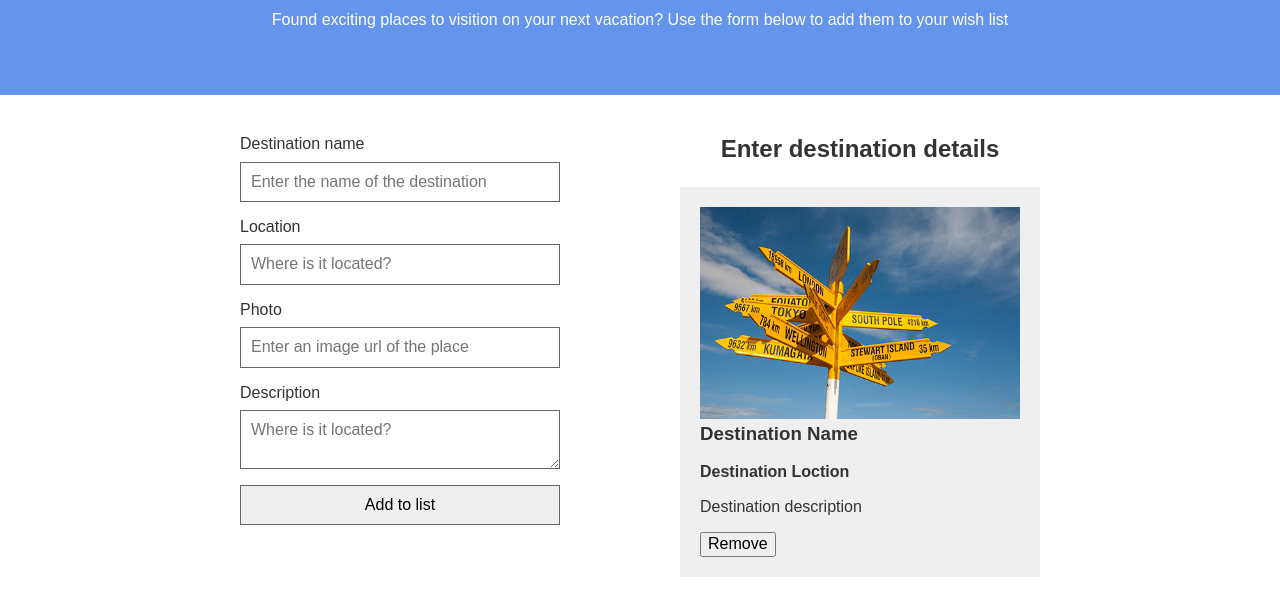
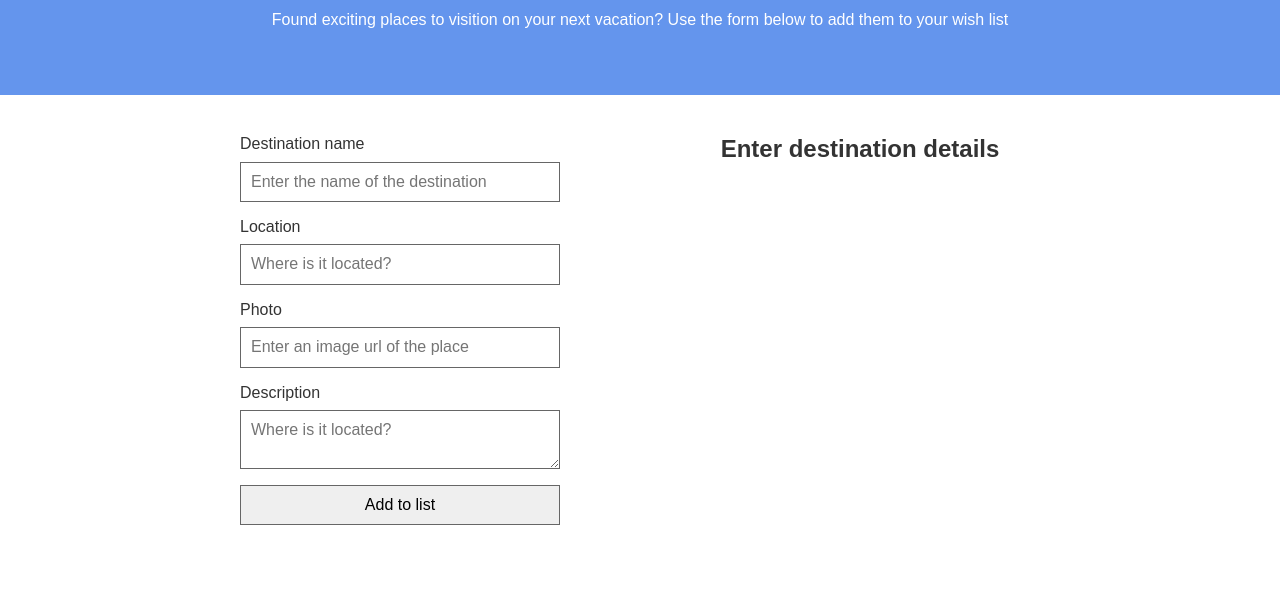
Before and after one commit to Jean-Joooo/Vacation-Destinations-WishList-Coursera-JS-DCU, a plain HTML site: page index.html in a window 1280 px wide. Shown: the part 108-724 px from the top of the page. Drawn offline with nearby package versions, Linux system fonts and the light colour scheme.

Commit message:
Update index.html

```diff
--- a/index.html
+++ b/index.html
@@ -40,15 +40,7 @@
             <h2 id="title">Enter destination details</h2>
             <div id="destinations_container">
                 <!-- Dynamically populated by JavaScript -->
-				<div class="card">
-					<img src="images/signpost.jpg">
-					<div class="card-body">
-						<h3>Destination Name</h3>
-						<h4>Destination Loction</h4>
-						<p class="card-text">Destination description</p>
-						<button>Remove</button>
-					</div>
-				</div>
+
             </div>
 
         </article>
```
